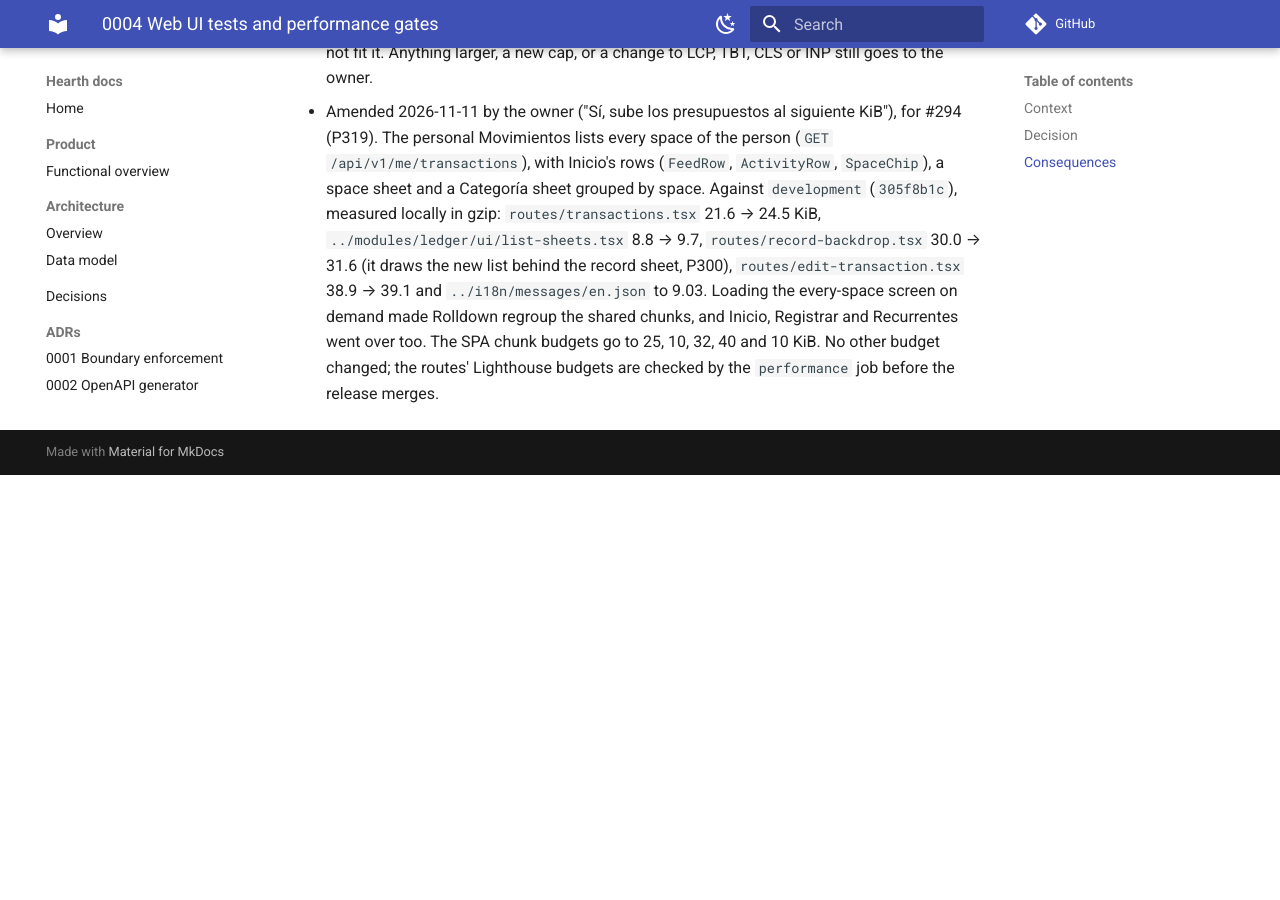
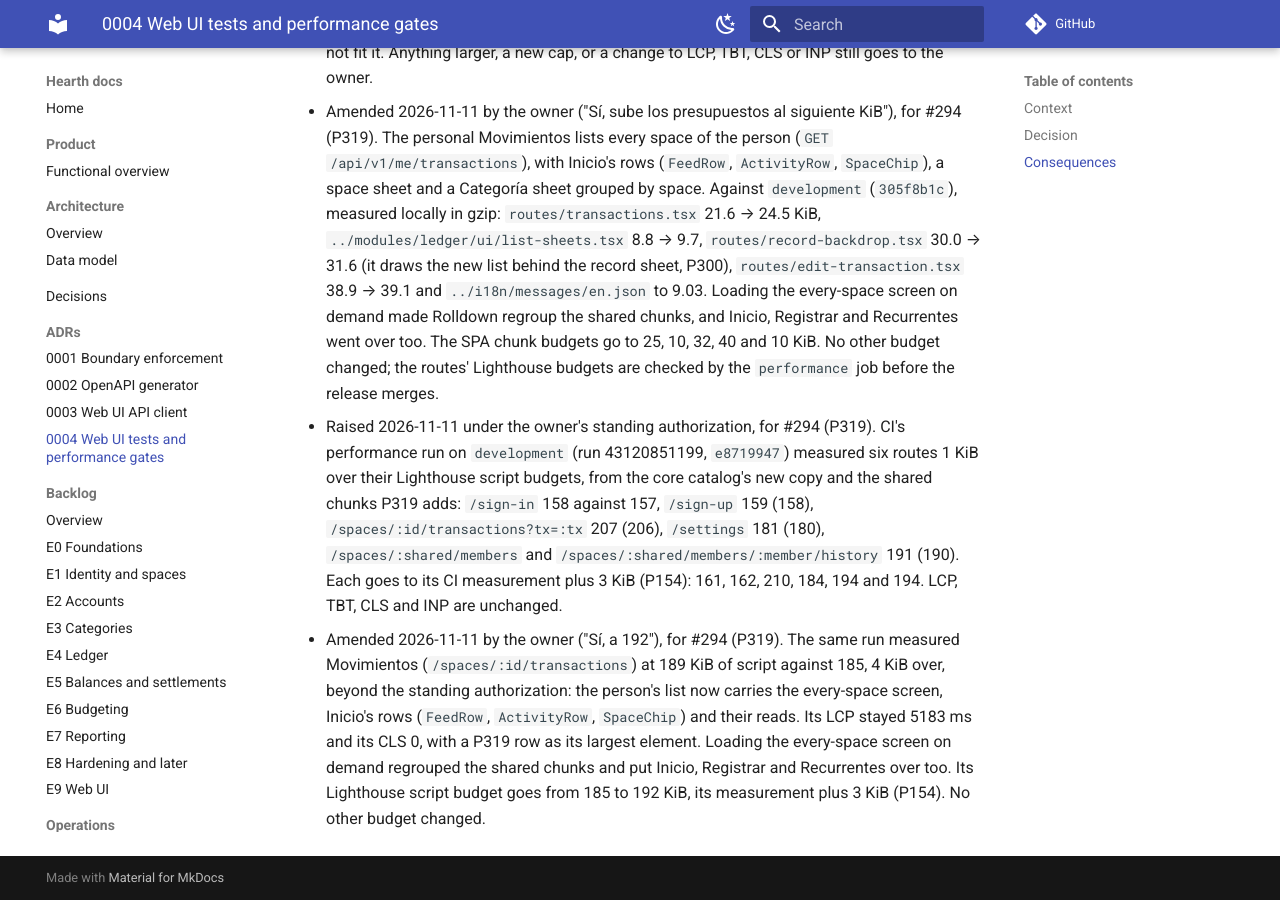
Before and after one commit to Facabore/Hearth, an MkDocs documentation site: the page built from docs/adr/0004-web-ui-testing-and-performance-gates.md, in a window 1280 px wide and 900 px high, scrolled down 8211 px. Built offline with MkDocs 1.6.1 and Material for MkDocs 9.7.7, drawn with Linux system fonts in a browser that asks for light colours; comment, search, counter and statistics services are not loaded; before the commit the page ends 8686 px from its top, so only the background shows below that.

Commit message:
test(perf): seven routes' Lighthouse budgets go to their CI measurement plus 3 KiB (P319, Refs #294)
CI's performance run on development (43120851199, e8719947) measured six
routes 1 KiB over their script budgets, raised under the owner's standing
authorization, and Movimientos at 189 KiB against 185, which the owner
raised to 192 ("Sí, a 192"). LCP, TBT, CLS and INP are unchanged.

```diff
--- a/docs/adr/0004-web-ui-testing-and-performance-gates.md
+++ b/docs/adr/0004-web-ui-testing-and-performance-gates.md
@@ -59,3 +59,5 @@ The owner kept React and Next.js on one condition: the UI must be fast, with Cor
 - Amended 2026-11-09 by the owner ("Yes, measurement + 3"), for the release of the UX audit pass 3 fixes (#281–#290). CI's performance run on `development` (run 42620673000, `7cc1c048`) measured nine routes 1–3 KiB over their Lighthouse script budgets, the shell having grown by the skip link and the core catalog's new copy, and Inicio by the Mi consumo link and the "Te necesita hoy" slot. Each goes to its CI measurement plus 3 KiB: `/spaces/:id` 189 → 192, `/spaces/:id/categories` 183 → 186, `/spaces/new` 176 → 179, `/spaces/:id/plan`, `/plan/lines`, `/plan/groups`, `/spaces/:shared/plan` and `/plan/members` 202 → 205, `/spaces/:id/plan/trend` 301 → 304. Main's performance run 42629364243 (`6959fe0b`) then measured the three remaining household plan views over by the same cause (`/spaces/:shared/plan/fund`, `/plan/groups` and `/plan/trend` 202 against 201; the development run had them under 202 by a fraction), so the same rule takes them to 205.
 - Standing authorization 2026-11-11 by the owner ("Siento que esas aprobaciones pequeñas no necesitarían de mi, mientras no sea algo que consideres masivo, has esas subidas sin mi autorización, igual siempre te las apruebo"). A small raise no longer waits for the owner: an SPA chunk budget that a change takes at most 1 KiB over goes to the next whole KiB, and a route's Lighthouse script budget goes to its CI measurement plus 3 KiB (P154) when it is at most 3 KiB over. Each is still recorded here, with its measurement and why lazy loading did not fit it. Anything larger, a new cap, or a change to LCP, TBT, CLS or INP still goes to the owner.
 - Amended 2026-11-11 by the owner ("Sí, sube los presupuestos al siguiente KiB"), for #294 (P319). The personal Movimientos lists every space of the person (`GET /api/v1/me/transactions`), with Inicio's rows (`FeedRow`, `ActivityRow`, `SpaceChip`), a space sheet and a Categoría sheet grouped by space. Against `development` (`305f8b1c`), measured locally in gzip: `routes/transactions.tsx` 21.6 → 24.5 KiB, `../modules/ledger/ui/list-sheets.tsx` 8.8 → 9.7, `routes/record-backdrop.tsx` 30.0 → 31.6 (it draws the new list behind the record sheet, P300), `routes/edit-transaction.tsx` 38.9 → 39.1 and `../i18n/messages/en.json` to 9.03. Loading the every-space screen on demand made Rolldown regroup the shared chunks, and Inicio, Registrar and Recurrentes went over too. The SPA chunk budgets go to 25, 10, 32, 40 and 10 KiB. No other budget changed; the routes' Lighthouse budgets are checked by the `performance` job before the release merges.
+- Raised 2026-11-11 under the owner's standing authorization, for #294 (P319). CI's performance run on `development` (run 43120851199, `e8719947`) measured six routes 1 KiB over their Lighthouse script budgets, from the core catalog's new copy and the shared chunks P319 adds: `/sign-in` 158 against 157, `/sign-up` 159 (158), `/spaces/:id/transactions?tx=:tx` 207 (206), `/settings` 181 (180), `/spaces/:shared/members` and `/spaces/:shared/members/:member/history` 191 (190). Each goes to its CI measurement plus 3 KiB (P154): 161, 162, 210, 184, 194 and 194. LCP, TBT, CLS and INP are unchanged.
+- Amended 2026-11-11 by the owner ("Sí, a 192"), for #294 (P319). The same run measured Movimientos (`/spaces/:id/transactions`) at 189 KiB of script against 185, 4 KiB over, beyond the standing authorization: the person's list now carries the every-space screen, Inicio's rows (`FeedRow`, `ActivityRow`, `SpaceChip`) and their reads. Its LCP stayed 5183 ms and its CLS 0, with a P319 row as its largest element. Loading the every-space screen on demand regrouped the shared chunks and put Inicio, Registrar and Recurrentes over too. Its Lighthouse script budget goes from 185 to 192 KiB, its measurement plus 3 KiB (P154). No other budget changed.
```
Also changed, not shown: 1 other file.
